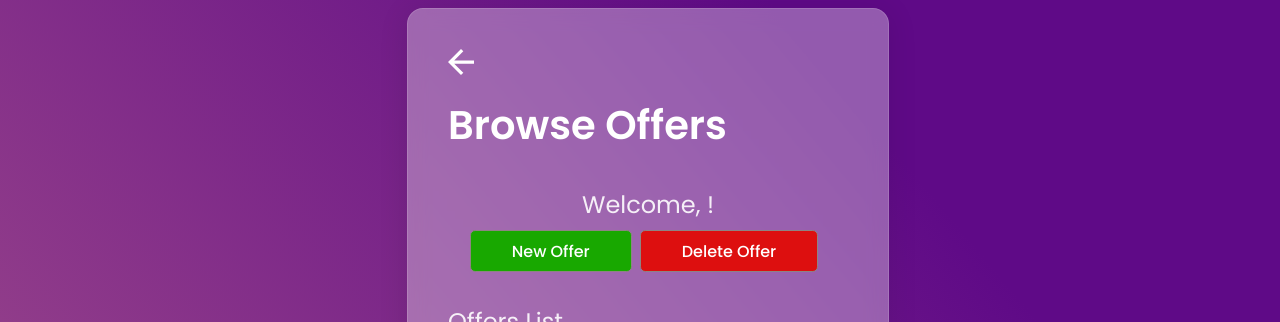
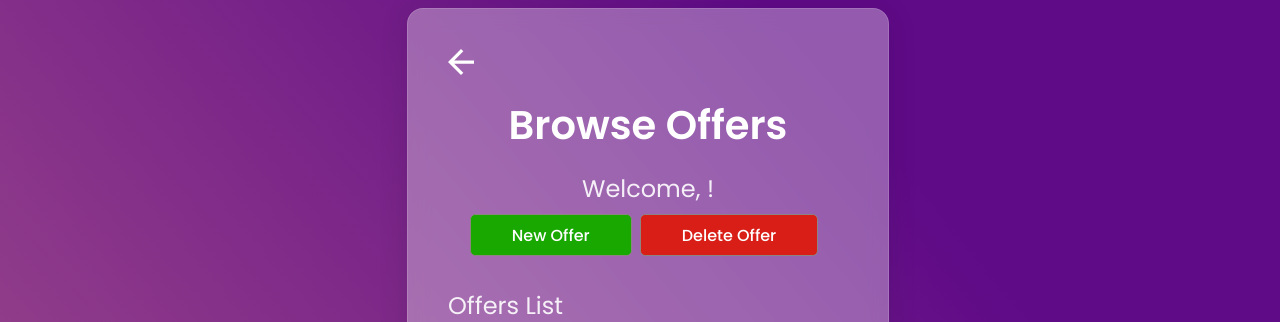
Before and after one commit to el3ctr0-8yt3/SWAPP, a React (Vite) app in the folder frontend/: page /dashboard in a window 1280 px wide. Shown: the top 322 px of the page. Built offline with nearby package versions, Linux system fonts and the light colour scheme; no server answers; sample sign-in values are in the browser's storage.

Commit message:
some styling

```diff
--- a/frontend/src/Pages/CreateOffer.jsx
+++ b/frontend/src/Pages/CreateOffer.jsx
@@ -118,7 +118,7 @@ const CreateOffer = () => {
                   <br />
                   <div id="cobtn">
                   <button
-                    class="purplebtn"
+                    class="greenbtn big"
                     type="submit"
                     onClick={createOfferHandler}
                   >
--- a/frontend/src/Pages/DeleteOffer.jsx
+++ b/frontend/src/Pages/DeleteOffer.jsx
@@ -78,7 +78,7 @@ const DeleteOffer = () => {
                         <img src={back}></img>
                     </Link>
                     <div id="co1">
-                        <h1>Delete Existing Offer!</h1>
+                        <h1>Delete Existing Offer !</h1>
                         <div>
                             {isAuthenticated ? (
                                 <>
@@ -165,7 +165,7 @@ const DeleteOffer = () => {
                                         )}
                                         <div id="cobtn">
                                             <button
-                                                class="purplebtn"
+                                                class="greenbtn red big"
                                                 type="submit"
                                                 onClick={deleteOfferHandler}
                                             >
--- a/frontend/src/Pages/app.css
+++ b/frontend/src/Pages/app.css
@@ -66,8 +66,11 @@ p {
     outline: none;
 }
 #closer {
+    display: flex;
+    align-items: center;
+    justify-content: center;
     margin-top: 1em;
-    margin-bottom: 2em;
+    margin-bottom: 1em;
 }
 
 #wide {
@@ -88,7 +91,8 @@ p {
 #l {
     font-size: 1.5rem;
     margin-bottom: 0.5rem;
-    font-weight: 400;
+    font-weight:400;
+
 }
 
 .purplebtn {
@@ -115,7 +119,7 @@ p {
 
 .greenbtn {
     width: fit-content;
-    min-width: 50px;
+    min-width: 40px;
     padding: 0.475rem 2.5625rem;
     border-radius: 0.325rem;
     border: 0.658px solid #8e8383;
@@ -128,18 +132,23 @@ p {
 }
 
 .red {
-    background: #dd0f0f !important;
+    background: #d91e18 !important;
 }
 
 .greenbtn:hover {
-    opacity: 85%;
+    opacity: 95%;
 }
 
 .greenbtn:active {
     scale: 95%;
     opacity: 100%;
 }
-
+.big{
+    width: fit-content;
+    min-width: 20rem;
+    padding: 0.875rem 4.5625rem;
+    font-size: 1.1rem;
+}
 .txtbox {
     width: 300px;
     padding: 1rem;
```
